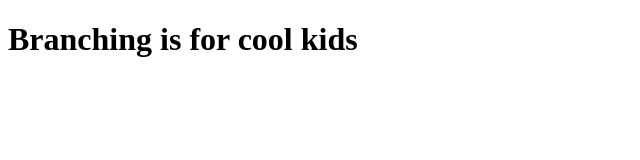
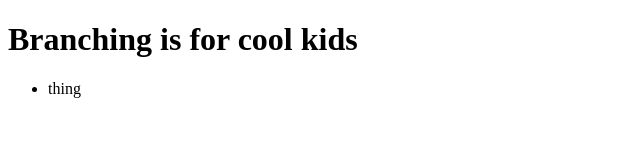
Before and after one commit to jamespetran/gitWorkWeek9, a plain HTML site: page index.html in a window 1280 px wide. Shown: the full height of the page, 0-640 px from the left. Drawn offline with Linux system fonts and the light colour scheme.

Commit message:
added ul

```diff
--- a/index.html
+++ b/index.html
@@ -8,5 +8,8 @@
 </head>
 <body>
       <h1>Branching is for cool kids</h1>
+      <ul>
+            <li>thing</li>
+      </ul>
 </body>
 </html>
```
